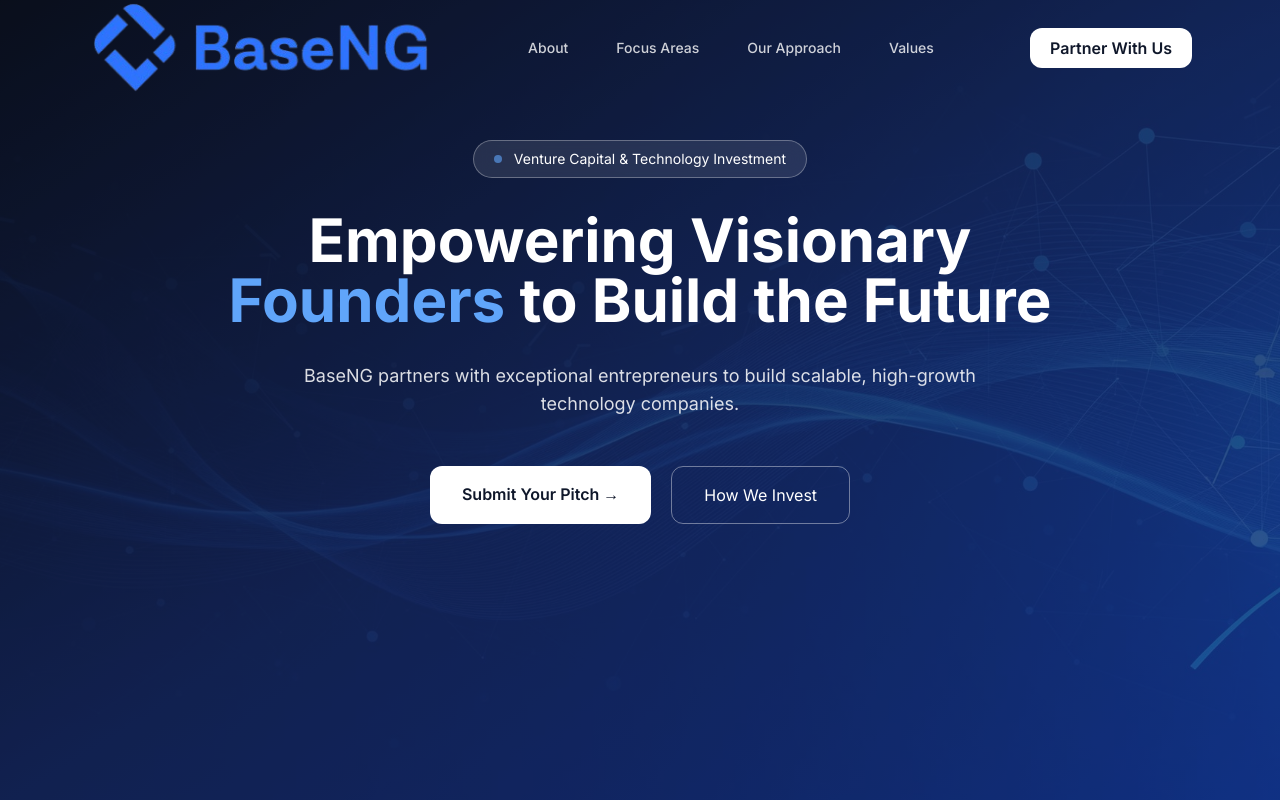
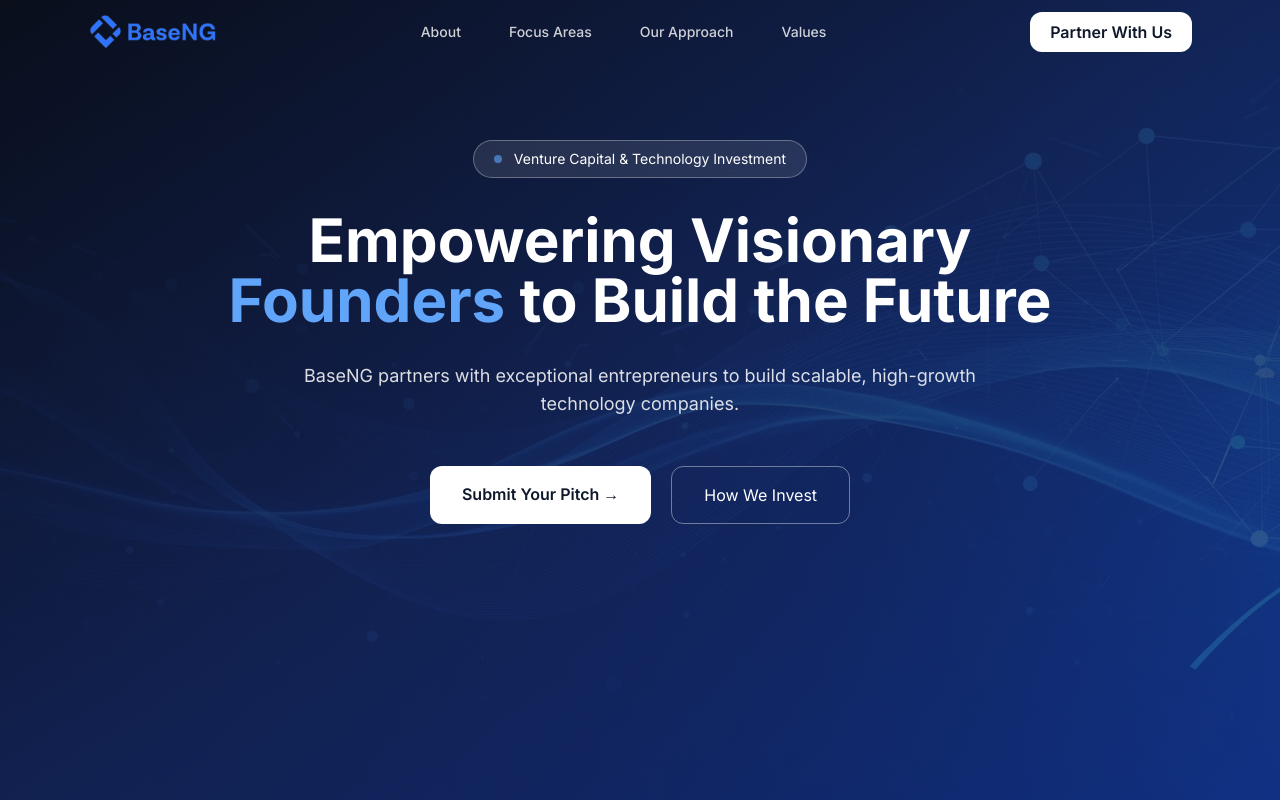
Before and after one commit to Iretomiwa1234/BaseNG, a plain HTML site: page index.html in a window 1280 px wide. Shown: the top 800 px of the page. Drawn offline with nearby package versions, Linux system fonts and the light colour scheme.

Commit message:
index-page-code

```diff
--- a/index.html
+++ b/index.html
@@ -46,12 +46,12 @@
 
 <header
   id="site-header"
-  class="fixed top-0 left-0 w-full z-40 transition-all duration-300 bg-transparent">
+  class="fixed top-0 left-0 w-full z-40 transition-all duration-300 bg-transparent py-3">
   <div class="max-w-6xl mx-auto px-6 flex items-center justify-between">
 
     <!-- Logo -->
     <a href="/">
-      <img src="images/Main_logo.png" alt="BaseNG" class="h-24">
+      <img src="images/Main_logo.png" alt="BaseNG" class="h-9">
     </a>
 
     <!-- Desktop Nav -->
@@ -676,7 +676,7 @@
           <img
             src="images/logo2.png"
             alt="BaseNG"
-            class="h-24 w-auto brightness-0 invert"
+            class="h-9 w-auto brightness-0 invert mb-4"
           />
         </a>
 
```
